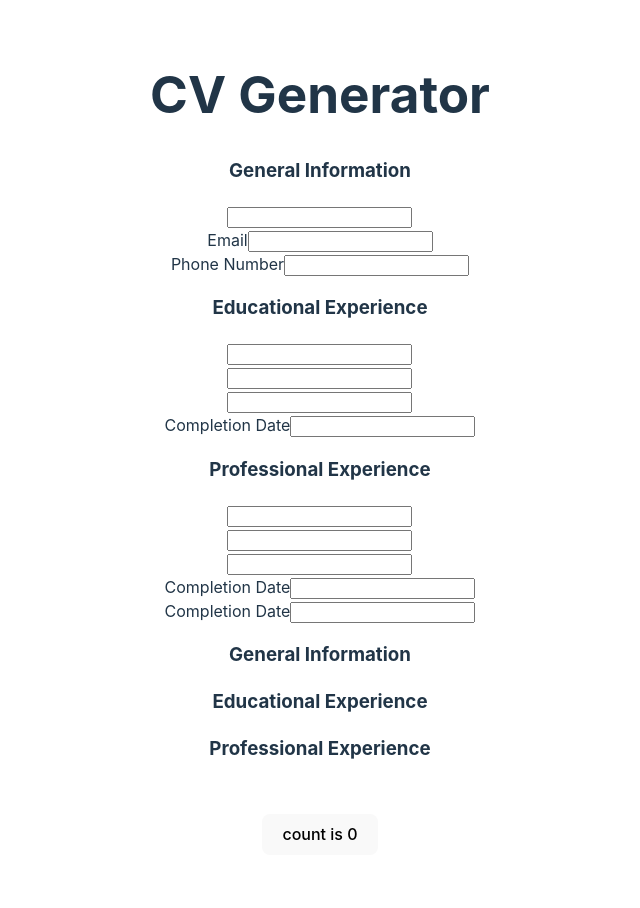
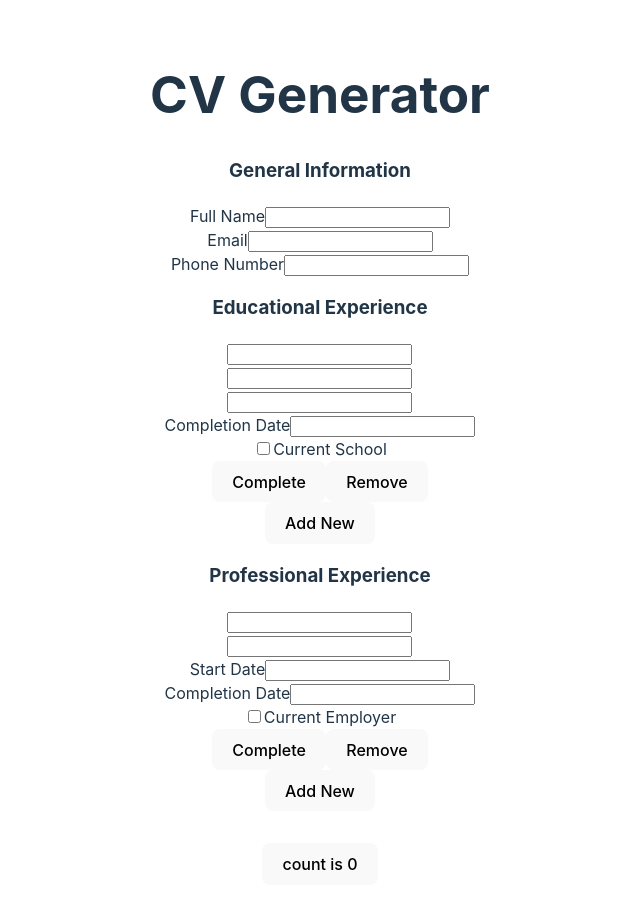
Before and after one commit to BrwnStallion/cv-application, a React (Vite) app: page / in a window 1280 px wide. Shown: the top 908 px of the page, without its empty margins (320-960 px from the left). Built offline with nearby package versions, Linux system fonts and the light colour scheme.

Commit message:
feat: add top-level section implementation

```diff
--- a/src/App.jsx
+++ b/src/App.jsx
@@ -2,6 +2,9 @@ import React from "react";
 import { useState } from "react";
 import "./App.css";
 import Section from "./components/Section.jsx";
+import { GeneralInfo } from "./components/General.jsx";
+import { SchoolSection } from "./components/School.jsx";
+import { WorkSection } from "./components/Work.jsx";
 import { Input } from "./components/Input.jsx";
 
 function App() {
@@ -32,25 +35,22 @@ function App() {
     <>
       <h1>CV Generator</h1>
       <div className="sections">
-        {sectionInfo.map((section) => (
+        {/* {sectionInfo.map((section) => (
           <Section key={section.id} title={section.title}>
             {section.types.map((type, index) => (
               <Input key={index} type={type} />
             ))}
           </Section>
-        ))}
+        ))} */}
       </div>
-      <Section title={sectionInfo[0].title}>
-        {/*
-        name, email, phone number
-        */}
+      <Section title="General Information">
+        <GeneralInfo />
       </Section>
       <Section title="Educational Experience">
-        {/* school, degree, title of study, year completed */}
-        {/* include functionality for adding more */}
+        <SchoolSection />
       </Section>
       <Section title="Professional Experience">
-        {/* employer, position, responsibilities (add functionality for adding more, date started, date completed (or current) */}
+        <WorkSection />
       </Section>
       <div className="card">
         <button onClick={() => setCount((count) => count + 1)}>
```
